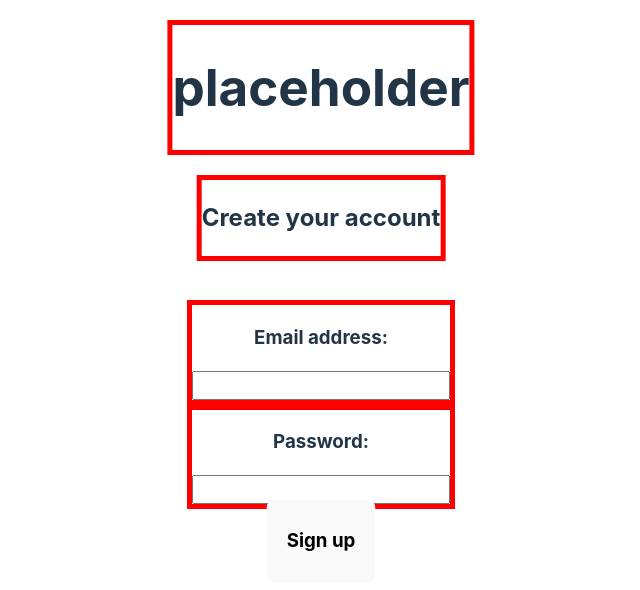
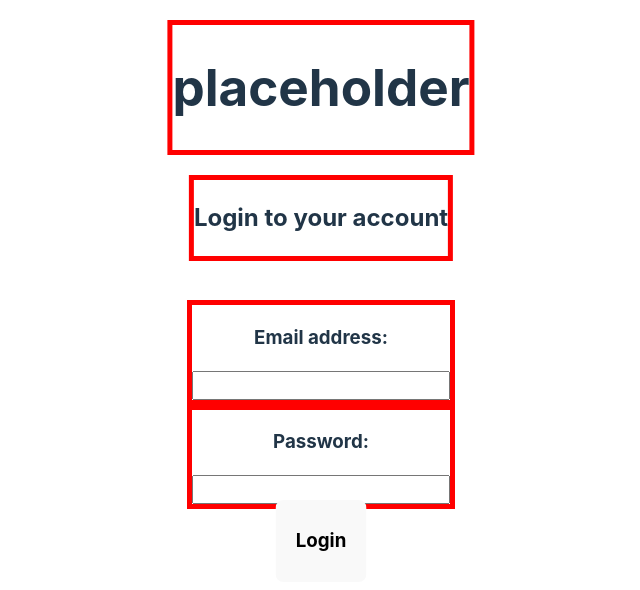
Before and after one commit to nicholas-deSouza/llm-extension, a React (Vite) app in the folder llm-extension/frontend/: page / in a window 1280 px wide. Shown: the top 590 px of the page, without its empty margins (319-959 px from the left). Built offline with nearby package versions, Linux system fonts and the light colour scheme; no server answers.

Commit message:
added login page

```diff
--- a/llm-extension/frontend/src/App.tsx
+++ b/llm-extension/frontend/src/App.tsx
@@ -3,8 +3,9 @@ import "./App.css";
 import { BrowserRouter as Router, Routes, Route } from "react-router-dom";
 // import { Home } from "./components/home";
 // import Settings from "./components/settingsPage/settings";
-import SignUpPage from "./components/signUpPage/signUpPage";
+// import SignUpPage from "./components/signUpPage/signUpPage";
 import SuccessPage from "./components/successPage/successPage";
+import LoginPage from "./components/loginPage/loginPage";
 // import { format } from "path";
 // import HomePage from "./components/homePage/homePage";
 
@@ -13,7 +14,8 @@ function App() {
     <>
       <Router>
         <Routes>
-          <Route path="/" element={<SignUpPage />} />
+          {/* <Route path="/" element={<SignUpPage />} /> */}
+          <Route path="/" element={<LoginPage />} />
           <Route path="/success" element={<SuccessPage />} />
         </Routes>
       </Router>
--- /dev/null
+++ b/llm-extension/frontend/src/components/loginPage/loginPage.css
@@ -0,0 +1,51 @@
+.app-name {
+  text-align: center;
+  border: 5px solid red;
+  position: fixed;
+  top: 20px;
+  left: 50%;
+  transform: translateX(-50%);
+}
+
+.login-account {
+  text-align: center;
+  border: 5px solid red;
+  position: fixed;
+  top: 175px;
+  left: 50%;
+  transform: translateX(-50%);
+}
+
+.login-account-form-div {
+  position: fixed;
+  top: 300px;
+  left: 50%;
+  transform: translateX(-50%);
+}
+
+.login-account-form-div label {
+  display: block;
+  border: 5px solid red;
+}
+
+input {
+  width: 250px;
+  font-size: 20px;
+}
+
+.login-btn {
+  position: fixed;
+  top: 200px;
+  left: 50%;
+  transform: translateX(-50%);
+}
+
+/* .email-input {
+    width: 250px;
+    font-size: 20px;
+  }
+
+  .password-input {
+    width: 250px;
+    font-size: 20px;
+  } */
--- /dev/null
+++ b/llm-extension/frontend/src/components/loginPage/loginPage.tsx
@@ -0,0 +1,84 @@
+import React, { useEffect, useState } from "react";
+import { useNavigate } from "react-router-dom";
+import { supabase } from "../../utils/supabaseClient";
+import "./loginPage.css";
+
+export default function LoginPage() {
+  const navigate = useNavigate();
+  const [email, setEmail] = useState("");
+  const [password, setPassword] = useState("");
+
+  const handleEmailTextChange = (event: React.ChangeEvent<HTMLInputElement>) => {
+    setEmail(event.target.value);
+  };
+
+  const handlePasswordTextChange = (event: React.ChangeEvent<HTMLInputElement>) => {
+    setPassword(event.target.value);
+  };
+
+  const onLogIn = async (event: React.MouseEvent<HTMLButtonElement>) => {
+    event.preventDefault();
+    try {
+      const { data, error } = await supabase.auth.signInWithPassword({
+        email,
+        password,
+      });
+
+      if (error) {
+        console.error("Error signing in:", error.message);
+      } else {
+        console.log("User signed in:", data);
+      }
+    } catch (error) {
+      console.error("Error:", error);
+    }
+  };
+
+  useEffect(() => {
+    // destructuring the object returned by supabase.auth.onAuthStateChange
+    const { data: authListener } = supabase.auth.onAuthStateChange(async (event, session) => {
+      console.log(session);
+      if (event === "SIGNED_IN") {
+        navigate("/success");
+      } else {
+        navigate("/");
+      }
+    });
+
+    // this removes the listener created above to stop the component from being re rendered
+    return () => {
+      authListener.subscription.unsubscribe();
+    };
+  }, [navigate]);
+
+  return (
+    <div>
+      <div className="app-name">
+        <h1>placeholder</h1>
+      </div>
+      <div className="login-account">
+        <h2>Login to your account</h2>
+      </div>
+      <div className="login-account-form-div">
+        <form className="login-account-form">
+          <label className="email-label">
+            <h3>Email address:</h3>
+            <input className="email-input" value={email} onChange={handleEmailTextChange} />
+          </label>
+          <label>
+            <h3>Password:</h3>
+            <input
+              className="password-input"
+              type="password"
+              value={password}
+              onChange={handlePasswordTextChange}
+            />
+          </label>
+          <button onClick={onLogIn} className="login-btn">
+            <h3>Login</h3>
+          </button>
+        </form>
+      </div>
+    </div>
+  );
+}
--- a/llm-extension/frontend/src/utils/supabaseClient.ts
+++ b/llm-extension/frontend/src/utils/supabaseClient.ts
@@ -1,3 +1,4 @@
+// necessary, do not remove or this file won't understand how to grab env variables
 /// <reference types="vite/client" />
 import { createClient } from "@supabase/supabase-js";
 
```
